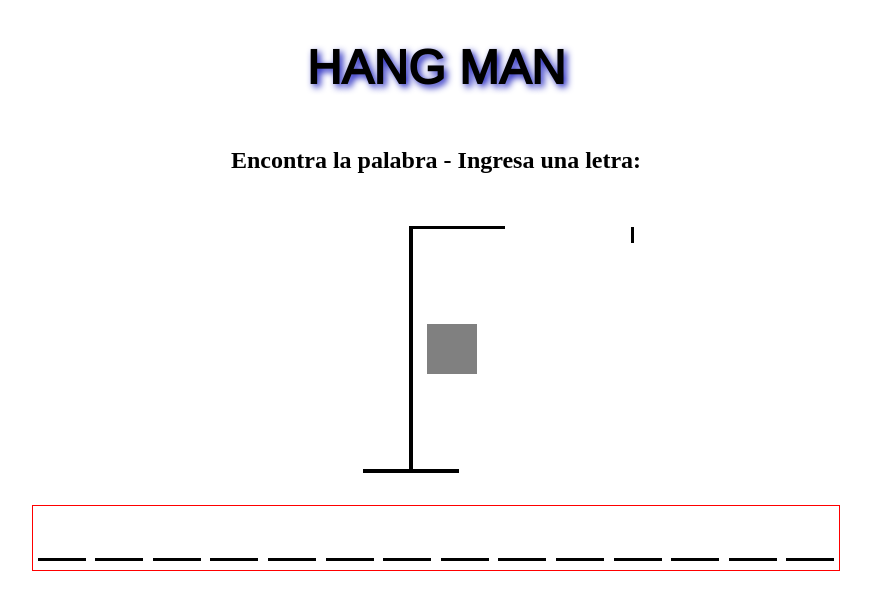
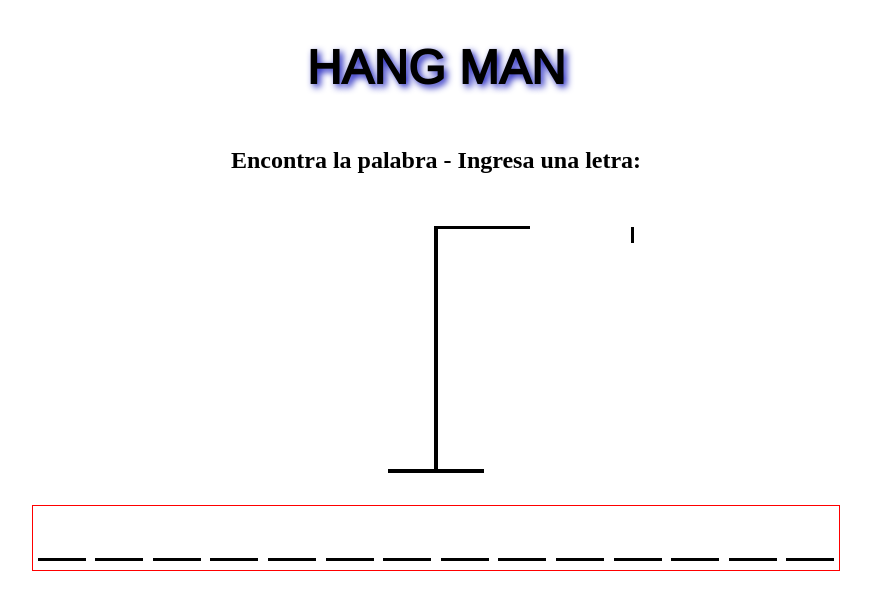
Before and after one commit to fedengarcia/hangman, a React (Create React App) app: page / in a window 1280 px wide. Shown: the top 610 px of the page, without its empty margins (204-1075 px from the left). Built offline with nearby package versions, Linux system fonts and the light colour scheme.

Commit message:
Functionality WrongLetters

```diff
--- a/src/Components/Figure/Figure.js
+++ b/src/Components/Figure/Figure.js
@@ -5,18 +5,34 @@ import {FigureStyle} from './FigureStyle';
 
 const useStyle = makeStyles((theme)=> FigureStyle(theme));
 
-const Figure = () => {
+const Figure = ({wrongLetters}) => {
     const classes = useStyle();
+    const errors = wrongLetters.length;
+
+    return (<>
+
+    {/* HANG */}
+    <div className={classes.hangContainer}>
+        <div className={classes.roof}></div>
+        <div className={classes.rope}></div>
+        <div className={classes.mast}></div>
+        <div className={classes.floor}></div>
+
+        {/* FIGURE */}
+        <div className={classes.figureContainer}>
+                {errors >= 1 && <div className={classes.head}></div>}
+                {errors >= 2 && <div className={classes.body}></div>}
+                {errors >= 3 && <div className={classes.rightArm}></div>}
+                {errors >= 4 && <div className={classes.leftArm}></div>}
+                {errors >= 5 && <div className={classes.rightLeg}></div>}
+                {errors >= 6 && <div className={classes.leftLeg}></div>}
+        </div>
+    </div>
 
 
-    return (<div className={classes.figureContainer}>
-            {/* <div className={classes.head}><div></div></div>
-            <div className={classes.body}></div>
-            <div className={classes.rightArm}><div></div></div>
-            <div className={classes.leftArm}><div></div></div>
-            <div className={classes.rightLeg}><div></div></div>
-            <div className={classes.leftLeg}><div></div></div> */}
-    </div>)
+
+
+    </>)
 }
 
 export default Figure;
--- a/src/Components/Figure/FigureStyle.js
+++ b/src/Components/Figure/FigureStyle.js
@@ -1,26 +1,21 @@
 export const FigureStyle = (theme) => ({
     figureContainer:{
-        width:'50px',
-        height:'50px',
+        width:'auto',
+        height:'auto',
         display:'flex',
         justifyContent:'center',
         alignItems:'center',
         flexDirection:'column',
-        backgroundColor: 'grey',
-
     },
     head:{
-        width:'auto',
-        height:'auto',
+        width:'3em',
+        height:'3em',
         position:'absolute',
         left:'41.5%',
         top:'12em',
         border:'0.2em solid black',
         borderRadius:'50%',
-        "& > div":{
-            width:'3em',
-            height:'3em',
-        }
+
     },
     body:{
         position:'absolute',
@@ -66,5 +61,37 @@ export const FigureStyle = (theme) => ({
         backgroundColor:'black',
         transform: 'rotate(40deg)'
     },
+    hangContainer:{
+        width:'2em',
+        display:'flex',
+        justifyContent:'center',
+        alignItems:'center',
+        flexDirection:'column',
+    },
+    floor:{
+        width: '6em',
+        height: '0.2em',
+        backgroundColor:'black',
+    },
+    mast:{
+        width:'0.2em',
+        height:'15em',
+        backgroundColor:'black',
+    },
+    roof:{
+        position:'relative',
+        left:'2.9em',
+        width: '6em',
+        height: '0.2em',
+        backgroundColor:'black',
+    },
+    rope:{
+        position:'absolute',
+        left:'52.2em',
+        top:'14.2em',
+        width: '0.2em',
+        height: '1em',
+        backgroundColor:'black',
+    }
 
 })
--- a/src/Components/GameContainer/GameContainer.js
+++ b/src/Components/GameContainer/GameContainer.js
@@ -4,7 +4,8 @@ import {makeStyles} from '@material-ui/core';
 import { GameContainerStyle } from './GameContainerStyle';
 import HiddenWord from '../Word/HiddenWord';
 import WrongLetters from '../Word/WrongLetters';
-import HangmanContainer from '../HangManContainer/HangmanContainer';
+import Figure from '../Figure/Figure';
+import { showNotification as show} from '../../helpers/helpers';
 
 
 const useStyle = makeStyles((theme) => GameContainerStyle(theme))
@@ -15,27 +16,28 @@ const selectedWord = words[Math.floor(Math.random()*words.length)];
 console.log(selectedWord)
 
 const GameContainer = () => {
-    const [playable,setPlayable] = useState(true);
+    const [play,setPlay] = useState(true);
     const [correctLetters,setCorrectLetters] = useState([]);
     const [wrongLetters,setWrongLetters] = useState([]);
+    const [showNotifications,setShowNotifications] = useState(false);
 
     const classes = useStyle();
 
     useEffect(() => {
         const handleKeyPress = (event) => {
-            if(playable && event.keyCode >= 65 && event.keyCode <= 90){
+            if(play && event.keyCode >= 65 && event.keyCode <= 90){
                 const letter = event.key.toLowerCase();
                 if(selectedWord.includes(letter)){
                     if(!correctLetters.includes(letter)){
                         setCorrectLetters(currentLetters => [...currentLetters,letter]);
                     }else{
-                        // showNotifications
+                        show(setShowNotifications);
                     }
                 }else{
                     if(!wrongLetters.includes(letter)){
                         setWrongLetters(wrongLetters => [...wrongLetters,letter]);
                     }else{
-                        // showNotifications
+                        show(setShowNotifications);
                     }
                 }
             }
@@ -43,7 +45,7 @@ const GameContainer = () => {
         window.addEventListener('keydown', handleKeyPress);
 
         return () => window.removeEventListener('keydown',handleKeyPress);
-    }, [correctLetters,wrongLetters,playable]);
+    }, [correctLetters,wrongLetters,play]);
 
 
 
@@ -52,7 +54,7 @@ const GameContainer = () => {
             <h2>Encontra la palabra - Ingresa una letra:</h2>
 
             <div className={classes.hangManContainer}>
-                <HangmanContainer/>
+                <Figure wrongLetters={wrongLetters}/>
             </div>
 
             <WrongLetters wrongLetters={wrongLetters}/>
--- a/src/Components/Hang/Hang.js
+++ /dev/null
@@ -1,19 +0,0 @@
-import React from 'react'
-import { makeStyles } from '@material-ui/core'
-import {HangStyle} from './HangStyle';
-
-
-const useStyle = makeStyles((theme)=> HangStyle(theme));
-
-
-const Hang = () => {
-    const classes = useStyle()
-    return(<div className={classes.hangContainer}>
-        <div className={classes.roof}></div>
-        <div className={classes.rope}></div>
-        <div className={classes.mast}></div>
-        <div className={classes.floor}></div>
-    </div>)
-}
-
-export default Hang;
--- a/src/Components/Hang/HangStyle.js
+++ /dev/null
@@ -1,36 +0,0 @@
-export const HangStyle = (theme) => ({
-    hangContainer:{
-        width:'2em',
-        display:'flex',
-        justifyContent:'center',
-        alignItems:'center',
-        flexDirection:'column',
-        zIndex: '-1'
-    },
-    floor:{
-        width: '6em',
-        height: '0.2em',
-        backgroundColor:'black',
-    },
-    mast:{
-        width:'0.2em',
-        height:'15em',
-        backgroundColor:'black',
-    },
-    roof:{
-        position:'relative',
-        left:'2.9em',
-        width: '6em',
-        height: '0.2em',
-        backgroundColor:'black',
-    },
-    rope:{
-        position:'absolute',
-        left:'52.2em',
-        top:'14.2em',
-        width: '0.2em',
-        height: '1em',
-        backgroundColor:'black',
-
-    }
-})
--- a/src/Components/HangManContainer/HangmanContainer.js
+++ /dev/null
@@ -1,17 +0,0 @@
-import React from 'react'
-import Figure from '../Figure/Figure';
-import Hang from '../Hang/Hang';
-
-
-
-
-const HangmanContainer = ({bodyPart}) => {
-
-    return(<>
-        <Hang/>
-        <Figure/>
-    </>)
-}
-
-
-export default HangmanContainer;
```
